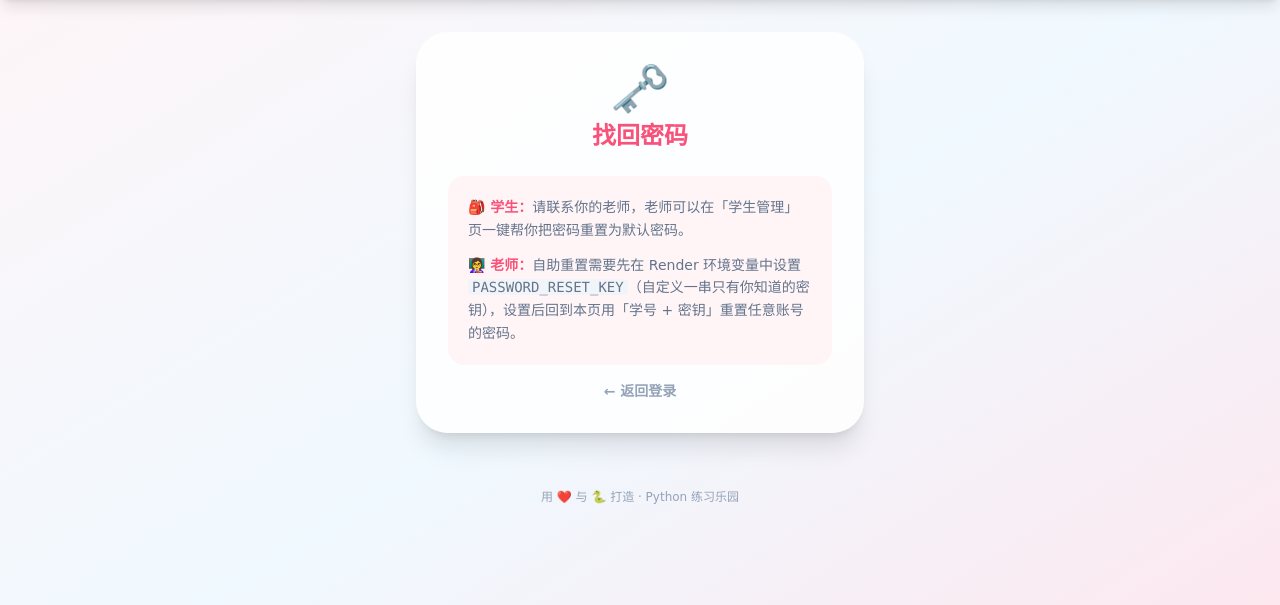
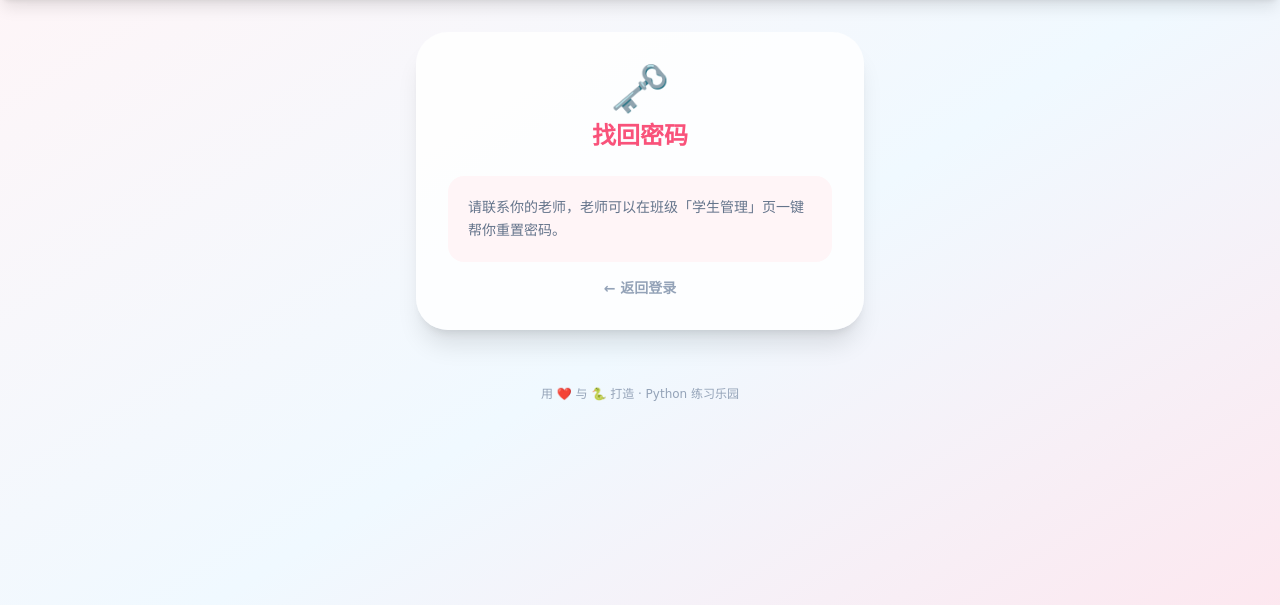
Before and after one commit to liyan892003/python-exam, a FastAPI app: page /forgot in a window 1280 px wide. Shown: the part 64-669 px from the top of the page. Run offline with FastAPI, Linux system fonts and the light colour scheme; some libraries are stand-ins or nearby versions.

Commit message:
忘记密码页不再向学生暴露运维配置信息，只显示联系老师引导

```diff
--- a/app/templates/auth/forgot.html
+++ b/app/templates/auth/forgot.html
@@ -50,9 +50,8 @@
       </button>
     </form>
     {% else %}
-    <div class="bg-candy-50 rounded-2xl p-5 text-sm text-slate-500 leading-relaxed space-y-3">
-      <p><b class="text-candy-500">🎒 学生：</b>请联系你的老师，老师可以在「学生管理」页一键帮你把密码重置为默认密码。</p>
-      <p><b class="text-candy-500">👩‍🏫 老师：</b>自助重置需要先在 Render 环境变量中设置 <code class="font-mono bg-slate-100 px-1 rounded">PASSWORD_RESET_KEY</code>（自定义一串只有你知道的密钥），设置后回到本页用「学号 + 密钥」重置任意账号的密码。</p>
+    <div class="bg-candy-50 rounded-2xl p-5 text-sm text-slate-500 leading-relaxed">
+      <p>请联系你的老师，老师可以在班级「学生管理」页一键帮你重置密码。</p>
     </div>
     {% endif %}
     {% endif %}
```
